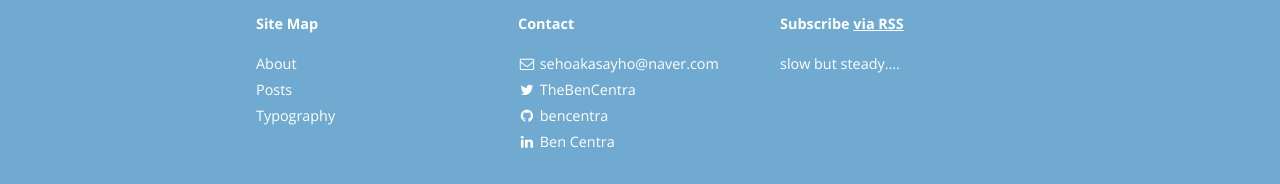
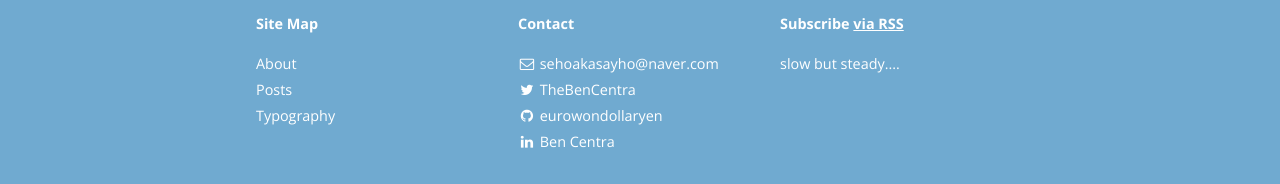
Before and after one commit to eurowondollaryen/eurowondollaryen.github.io, a Jekyll site: the page built from index.html, in a window 1280 px wide and 900 px high, scrolled down 1275 px. Shown: the part 713-897 px from the top of the window. Built offline with Jekyll 4.4.1, drawn with Linux system fonts in a browser that asks for light colours; nearby versions of some CDN libraries; the list of posts is cut into pages by our own code.

Commit message:
문구 변경

```diff
--- a/_config.yml
+++ b/_config.yml
@@ -92,8 +92,8 @@ social:
 
   - name: GitHub
     icon: github
-    username: bencentra
-    url: https://github.com/bencentra
+    username: eurowondollaryen
+    url: https://github.com/eurowondollaryen
     desc: Fork me on GitHub
     share: false
 
```
